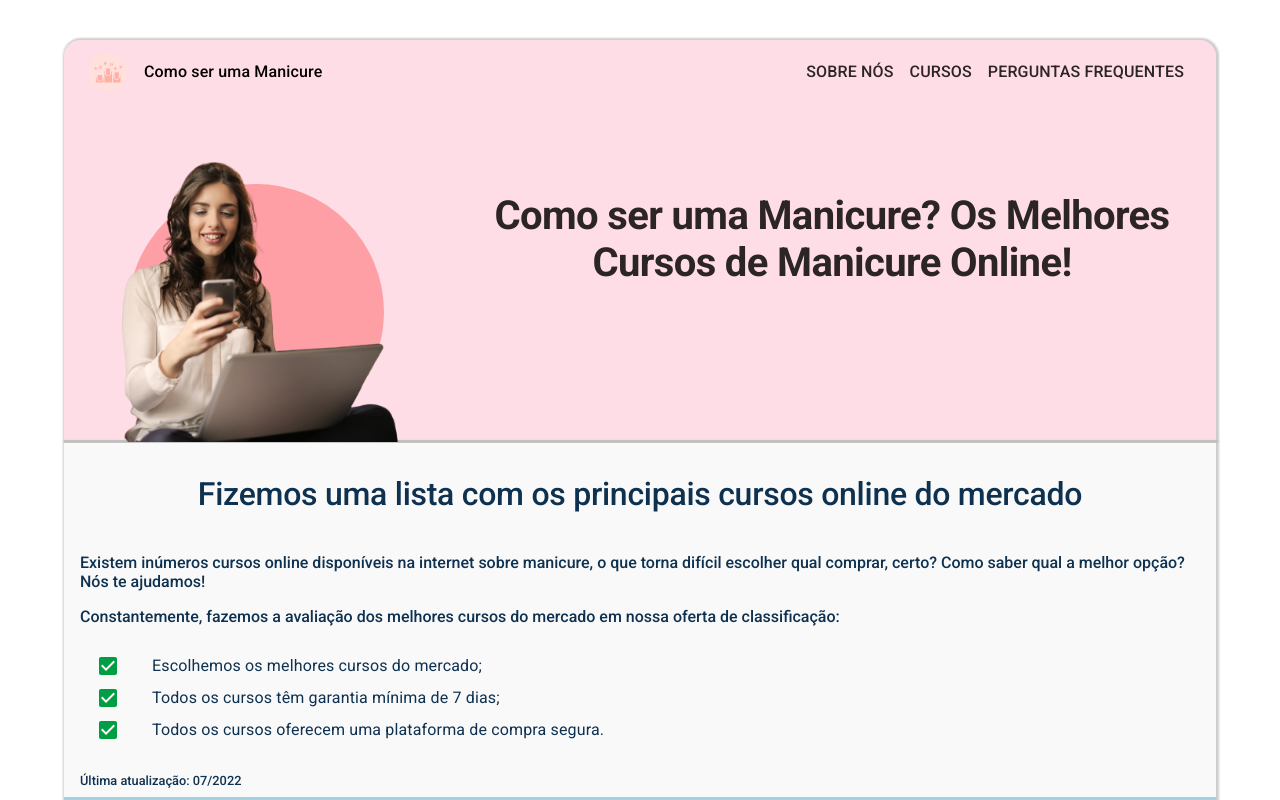
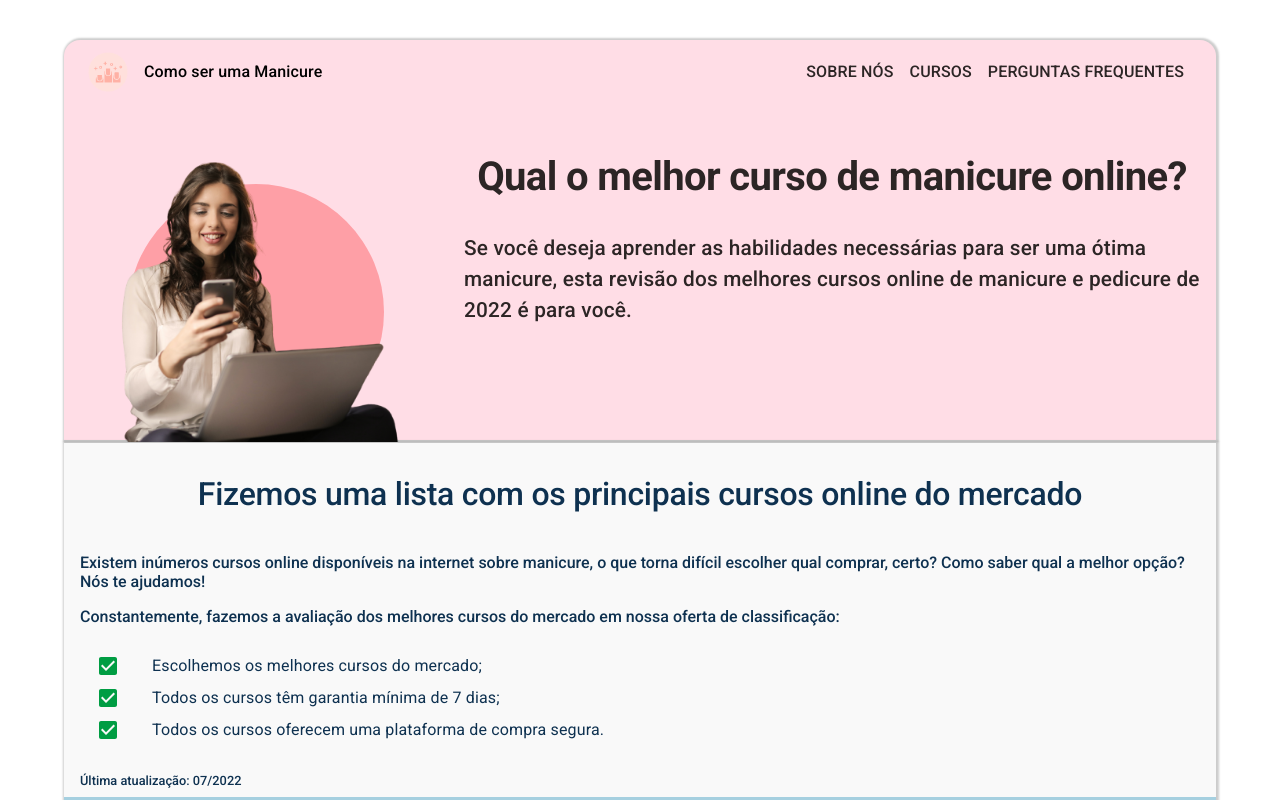
Before and after one commit to daviteixeira-btm/beleza, a React (Create React App) app: page / in a window 1280 px wide. Shown: the top 800 px of the page. Built offline with nearby package versions, Linux system fonts and the light colour scheme.

Commit message:
alterando o texto da primeira seção

```diff
--- a/src/components/Section/FirstSection.js
+++ b/src/components/Section/FirstSection.js
@@ -4,6 +4,10 @@
 import Woman from "../../images/pexels-andrea-piacquadio-small.png";
 
 function FirstSection() {
+
+  let data = new Date();
+  let ano = data.getFullYear();
+
   return (
     <Grid
       mt={5}
@@ -69,7 +73,20 @@
             fontFamily: "Roboto"
           }}
         >
-          Como ser uma Manicure? Os Melhores Cursos de Manicure Online!
+          Qual o melhor curso de manicure online?
+        </Typography>
+        <Typography
+          p={2}
+          variante="p"
+          fontSize="1.3rem"
+          sx={{
+            color: "#2c2525",
+            fontWeight: "500",
+            fontFamily: "Roboto"
+          }}
+        >
+          Se você deseja aprender as habilidades necessárias para ser uma ótima manicure,
+          esta revisão dos melhores cursos online de manicure e pedicure de {ano} é para você.
         </Typography>
       </Grid>
     </Grid>
```
